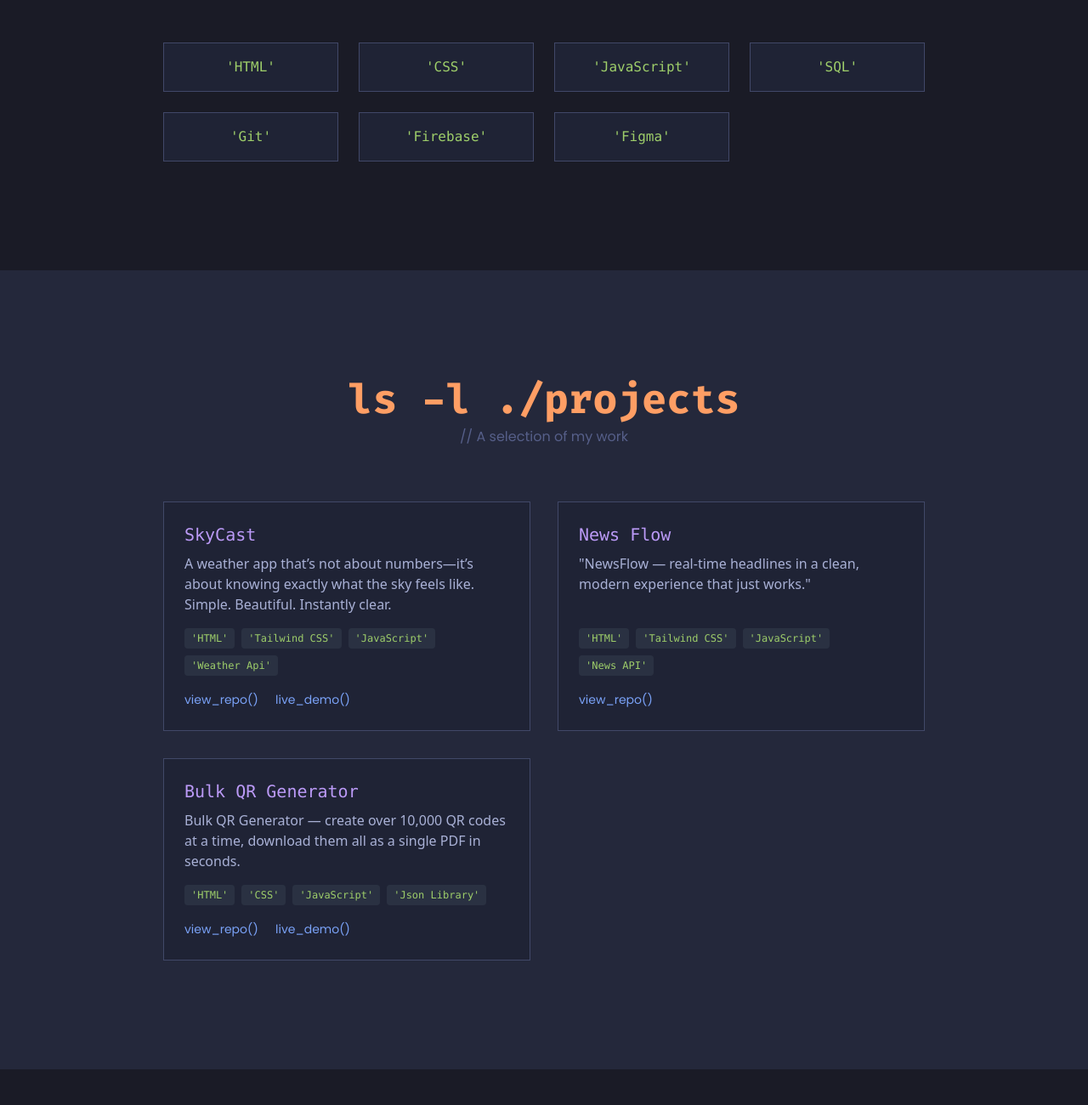
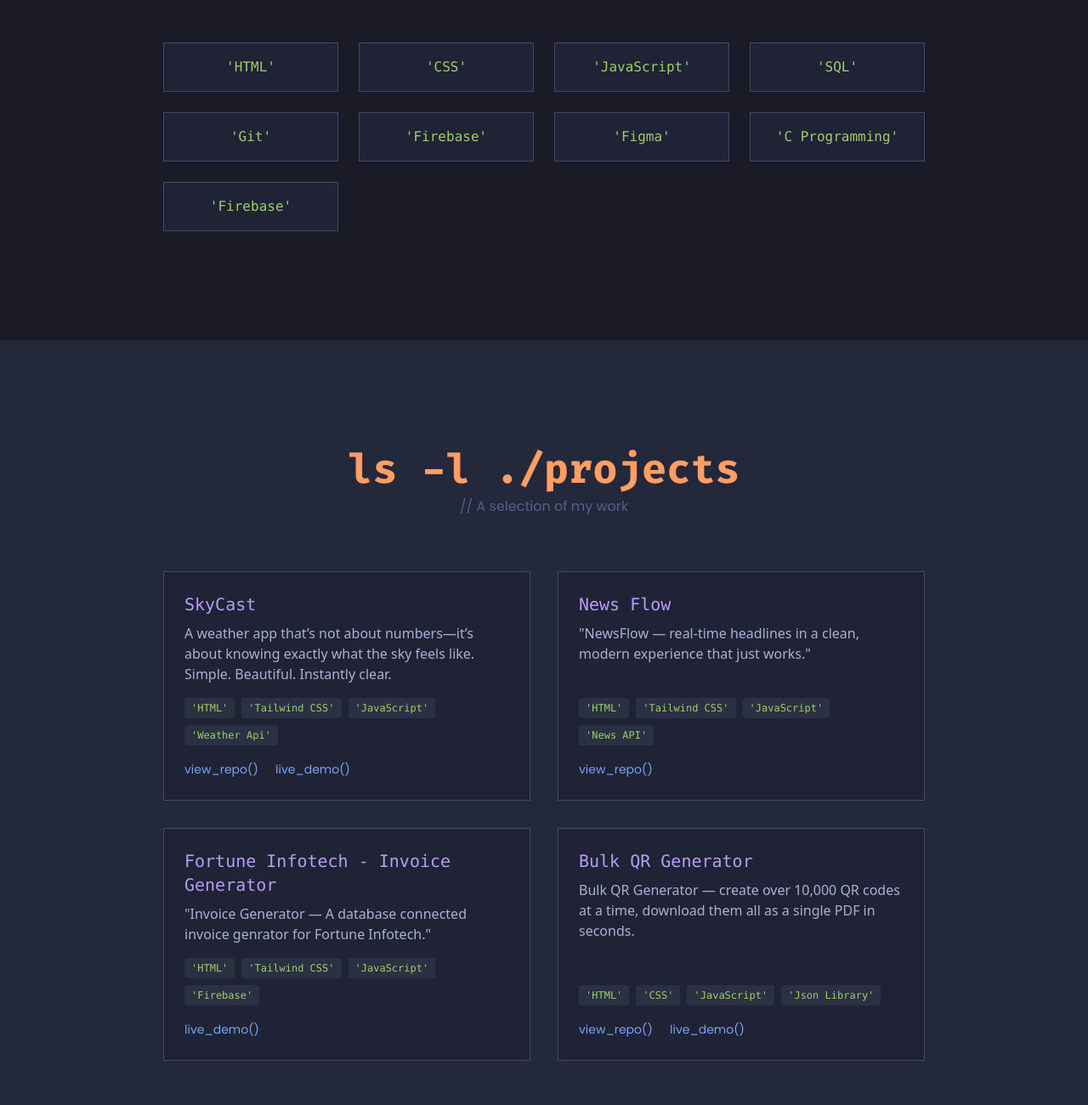
Before and after one commit to KhanAdilCodingSnippets/Portfolio-version-2, a plain HTML site: page index.html in a window 1280 px wide. Shown: the part 2620-3920 px from the top of the page at 85% size. Drawn offline with nearby package versions, Linux system fonts and the light colour scheme.

Commit message:
Add Invoice Generator project card to index.html
Added a new project card for Fortune Infotech's Invoice Generator, including description and technologies used.

```diff
--- a/index.html
+++ b/index.html
@@ -449,6 +449,10 @@
                     </div>
                     <div class="card p-4 text-center text-sm sm:text-base"><span class="color-string">'Figma'</span>
                     </div>
+                    <div class="card p-4 text-center text-sm sm:text-base"><span class="color-string">'C Programming'</span>
+                    </div>
+                    <div class="card p-4 text-center text-sm sm:text-base"><span class="color-string">'Firebase'</span>
+                    </div>
                 </div>
             </div>
         </section>
@@ -491,6 +495,20 @@
                         <div>
                             <a href="https://github.com/KhanAdilCodingSnippets" target="_blank"
                                 class="text-sm color-function hover:underline mr-4">view_repo()</a>
+                        </div>
+                    </div>
+                     <div class="card p-6 flex flex-col">
+                        <h4 class="font-mono text-xl color-keyword mb-2">Fortune Infotech - Invoice Generator</h4>
+                        <p class="font-sans mb-4 text-sm sm:text-base flex-grow">"Invoice Generator — A database connected invoice genrator for Fortune Infotech."</p>
+                        <div class="mb-4 flex flex-wrap gap-2 text-xs font-mono">
+                            <span class="color-string bg-gray-700/50 px-2 py-1 rounded">'HTML'</span>
+                            <span class="color-string bg-gray-700/50 px-2 py-1 rounded">'Tailwind CSS'</span>
+                            <span class="color-string bg-gray-700/50 px-2 py-1 rounded">'JavaScript'</span>
+                            <span class="color-string bg-gray-700/50 px-2 py-1 rounded">'Firebase'</span>
+                        </div>
+                        <div>
+                            <a href="https://myinv-7c3a4.web.app/" target="_blank"
+                                class="text-sm color-function hover:underline mr-4">live_demo()</a>
                         </div>
                     </div>
                     <div class="card p-6 flex flex-col">
```
